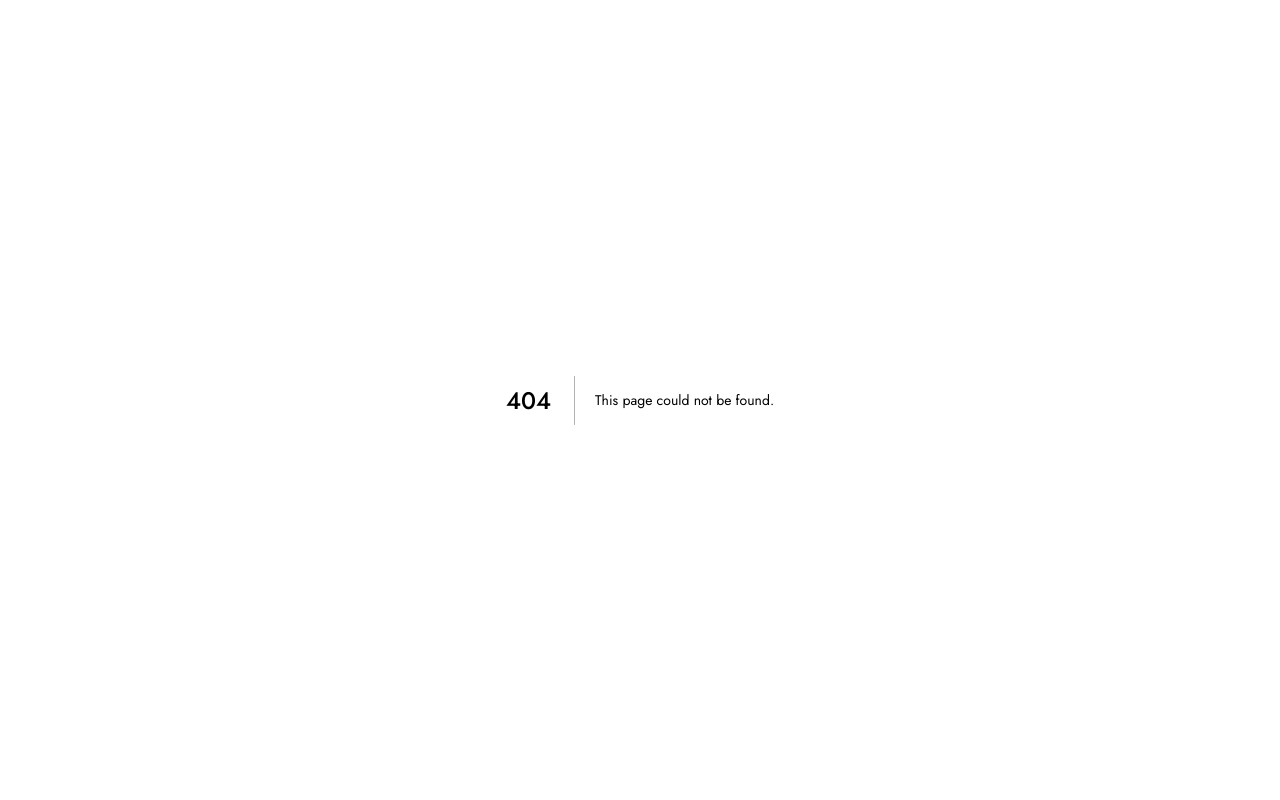
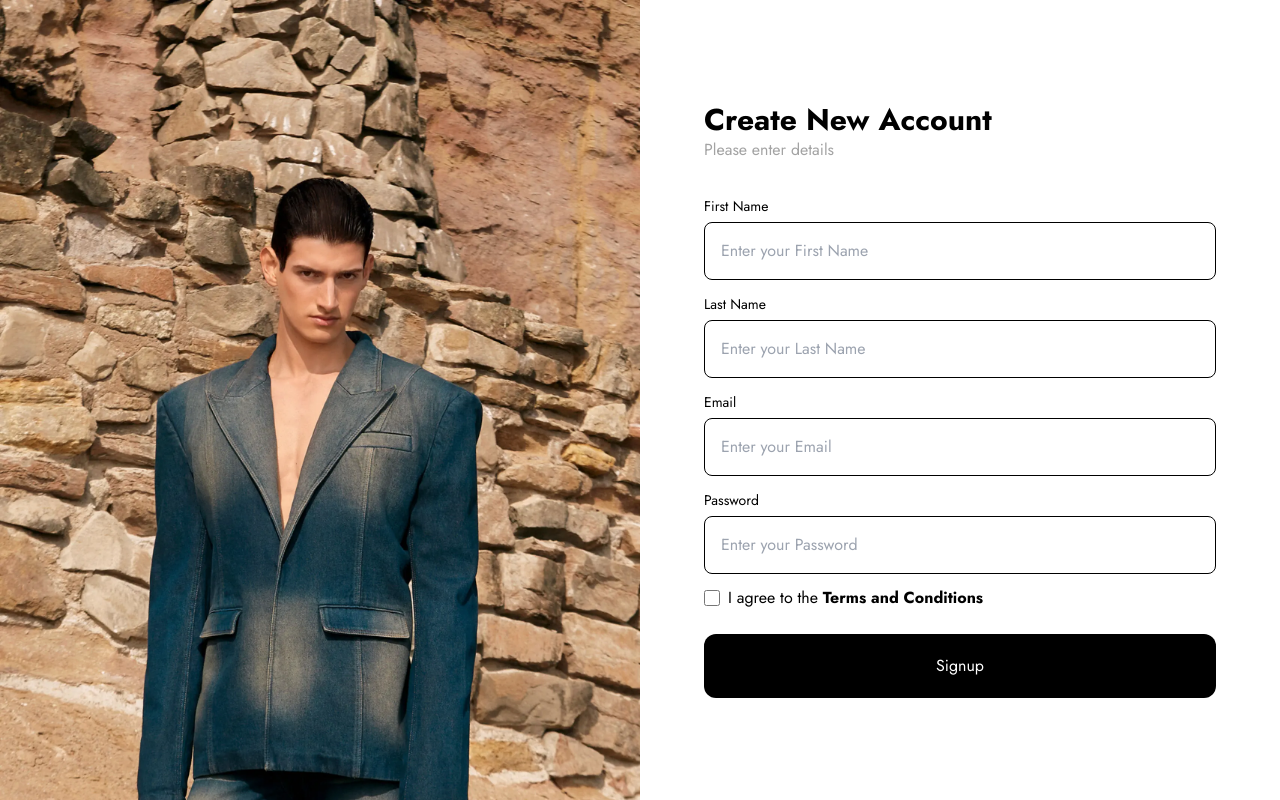
Before and after one commit to jesusflsa/krist-ecommerce, a Next.js app: page /signup in a window 1280 px wide. Before the commit this address had no page. Built offline with nearby package versions, Linux system fonts and the light colour scheme.

Commit message:
Create SignUp Page

```diff
--- /dev/null
+++ b/app/signup/page.tsx
@@ -0,0 +1,23 @@
+import SignUpForm from "@/components/forms/SignUpForm";
+import React from "react";
+
+function Page() {
+  return (
+    <main className="flex h-screen w-full">
+      <img
+        className="w-1/2 h-screen object-cover object-top"
+        src="/signup/SignUpBanner.webp"
+        alt="Imagen de un modelo vistiendo un blazer azul con pantalon azul"
+      />
+      <div className="w-1/2 grid place-items-center">
+        <div className="w-4/5">
+          <h1 className="font-bold text-3xl">Create New Account</h1>
+          <h3 className="text-neutral-400 mb-8">Please enter details</h3>
+          <SignUpForm />
+        </div>
+      </div>
+    </main>
+  );
+}
+
+export default Page;
--- /dev/null
+++ b/components/forms/SignUpForm.tsx
@@ -0,0 +1,85 @@
+"use client";
+
+import { Input } from "../ui/Input";
+import { useForm } from "react-hook-form";
+import { SignUpUserType } from "@/types";
+import { zodResolver } from "@hookform/resolvers/zod";
+import { SignUpUserSchema } from "@/common/schemas/User";
+
+function SignUpForm() {
+  const {
+    register,
+    handleSubmit,
+    formState: { errors },
+  } = useForm<SignUpUserType>({ resolver: zodResolver(SignUpUserSchema) });
+
+  const onSubmit = (data: SignUpUserType) => {
+    console.log(data);
+  };
+
+  return (
+    <form
+      onSubmit={handleSubmit(onSubmit)}
+      className="flex flex-col gap-2 w-full"
+    >
+      <Input
+        register={register}
+        name="firstName"
+        type="text"
+        placeholder="Enter your First Name"
+        label="First Name"
+        error={errors.firstName}
+      />
+      <Input
+        register={register}
+        name="lastName"
+        type="text"
+        placeholder="Enter your Last Name"
+        label="Last Name"
+        error={errors.lastName}
+      />
+      <Input
+        register={register}
+        name="email"
+        type="email"
+        placeholder="Enter your Email"
+        label="Email"
+        error={errors.email}
+      />
+      <Input
+        register={register}
+        name="password"
+        type="password"
+        placeholder="Enter your Password"
+        label="Password"
+        error={errors.password}
+      />
+      <div className="flex items-center mb-4">
+        <input
+          {...register("termsAndConditions")}
+          type="checkbox"
+          id="termsAndConditions"
+          className="mr-2 w-4 h-4 accent-black"
+        />
+        <label htmlFor="termsAndConditions">
+          I agree to the <span className="font-bold">Terms and Conditions</span>
+        </label>
+        {errors.termsAndConditions && (
+          <img
+            src="/info.svg"
+            loading="lazy"
+            className="w-4 h-4 ml-2 inline-block"
+          />
+        )}
+      </div>
+      <button
+        type="submit"
+        className="w-full text-center p-5 bg-black text-white rounded-xl"
+      >
+        Signup
+      </button>
+    </form>
+  );
+}
+
+export default SignUpForm;
--- /dev/null
+++ b/components/ui/Input.tsx
@@ -0,0 +1,56 @@
+"use client";
+
+import { FormFieldProps, SignUpUserType } from "@/types";
+import React, { memo } from "react";
+import { FieldError, UseFormRegister } from "react-hook-form";
+
+export const Input = memo(function Input({
+  error,
+  name,
+  placeholder,
+  register,
+  type,
+  valueAsNumber,
+  label,
+}: FormFieldProps) {
+  const errorText = error?.message;
+  return (
+    <div>
+      <label
+        className={`text-sm ${error ? "text-red-600" : ""}`}
+        htmlFor={name}
+      >
+        {label}
+      </label>
+      <input
+        id={name}
+        placeholder={placeholder}
+        type={type}
+        className={`w-full p-4 rounded-lg outline-none ${
+          error ? "border-red-600" : "border-black"
+        } border my-1`}
+        {...register(name, { valueAsNumber })}
+      />
+      {error && (
+        <span
+          className={`flex items-center text-sm ${error ? "text-red-600" : ""}`}
+        >
+          <img
+            src="/info.svg"
+            loading="lazy"
+            className="w-4 h-4 mr-2 inline-block"
+          />
+          {errorText}
+        </span>
+      )}
+    </div>
+  );
+});
+
+type CheckBoxProps = {
+  name: "termsAndConditions";
+  label: string;
+  register: UseFormRegister<SignUpUserType>;
+  error: FieldError | undefined;
+  valueAsNumber?: boolean;
+};
```
Also changed, not shown: public/info.svg (added), public/signup/SignUpBanner.webp (added).
